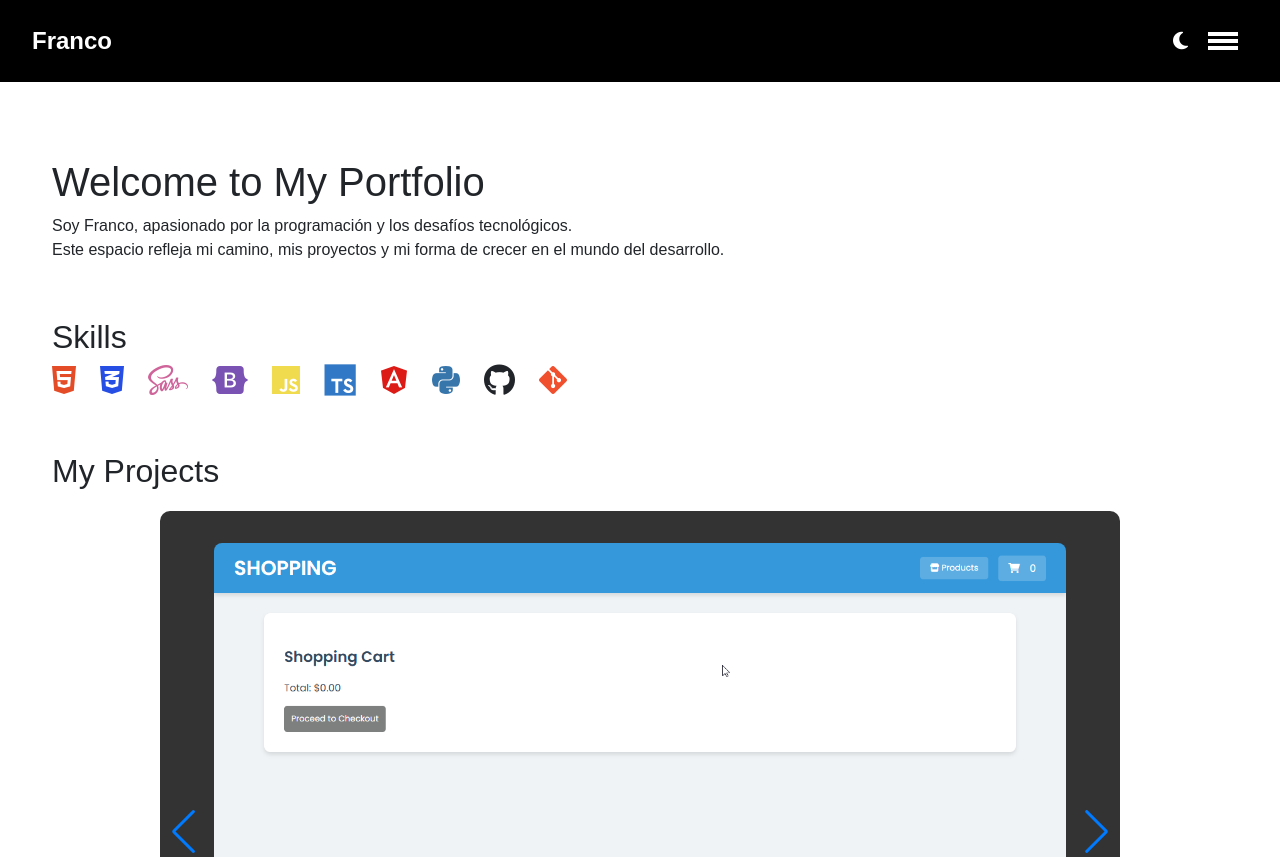
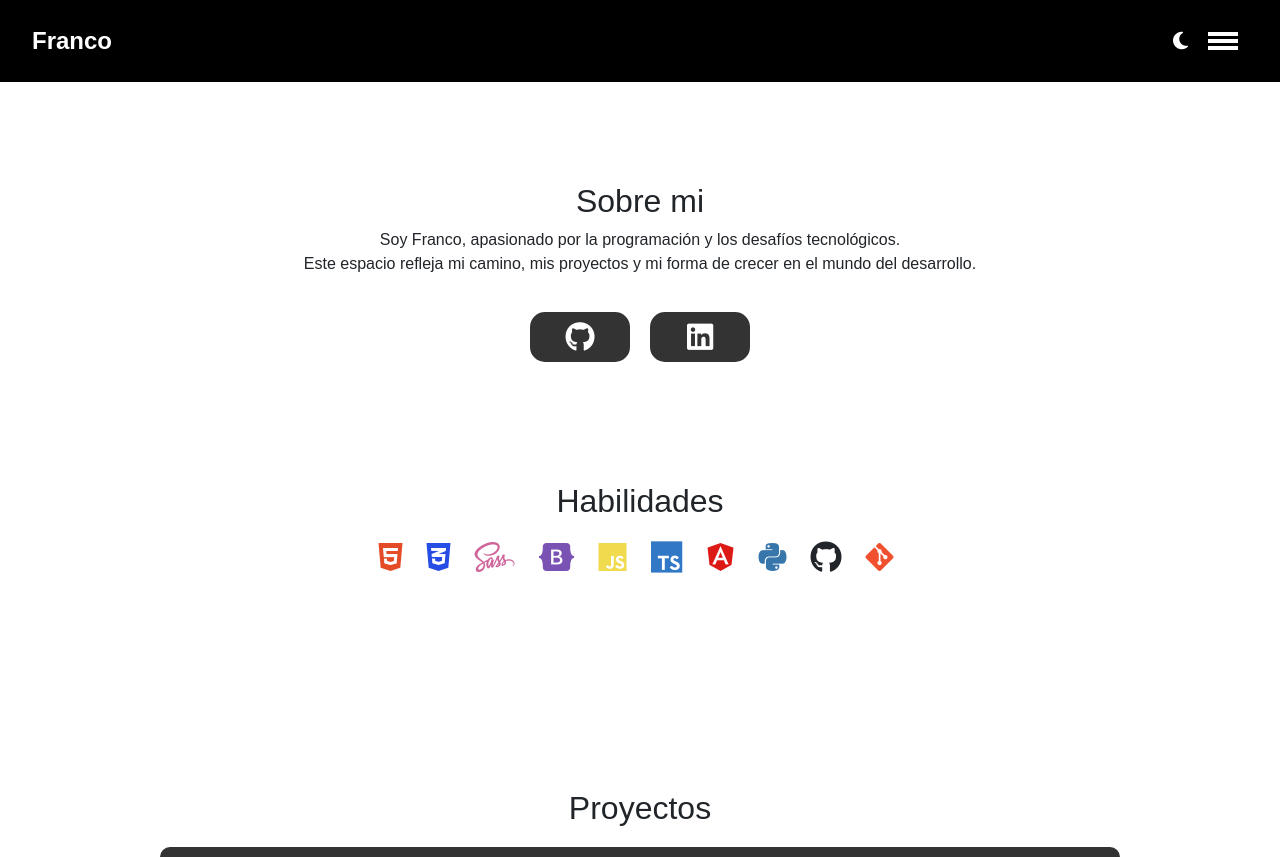
Before and after one commit to Franco-serra/portfolio, a plain HTML site: page index.html in a window 1280 px wide. Shown: the top 857 px of the page. Drawn offline with nearby package versions, Linux system fonts and the light colour scheme.

Commit message:
botones de git y linkedin y centralizado

```diff
--- a/index.html
+++ b/index.html
@@ -16,7 +16,7 @@
     />
     <link rel="stylesheet" href="https://cdn.jsdelivr.net/npm/swiper@11/swiper-bundle.min.css" />
     <link href="https://cdn.jsdelivr.net/gh/devicons/devicon@latest/devicon.min.css" rel="stylesheet">
-    <title>Mi Portfolio</title>
+    <title>Franco-Serra</title>
   </head>
   <body>
     <header>
@@ -34,28 +34,37 @@
     </header>
     <nav id="sidebar">
       <ul class="sidebar-container">
-        <li><a href="#home">Home</a></li>
-        <li><a href="#skills">Skills</a></li>
-        <li><a href="#projects">Projects</a></li>
-        <li><a href="#contact">Contact</a></li>
+        <li><a href="#home">Sobre mi</a></li>
+        <li><a href="#skills">Habilidades</a></li>
+        <li><a href="#projects">Proyectos</a></li>
+        <li><a href="#contact">Contacto</a></li>
       </ul>
     </nav>
     <main class="main" id="home">
       <section class="section-home">
+        <div class="home-content">
           <br>
-        <h1><span class="focus-text">Welcome to My Portfolio</span></h1>
-        <p><span class="focus-text">
-          Soy Franco, apasionado por la programación y los desafíos
-          tecnológicos. <br/>
+          <br>
+          <h2>Sobre mi</h2>
+          <p><span class="highlight">Soy Franco, apasionado por la programación y los desafíos
+          tecnológicos. </span><br>
           Este espacio refleja mi camino, mis proyectos y mi forma de crecer en
           el mundo del desarrollo.
+        </p>
+        <span class="social-buttons">
+          <a href="https://github.com/Franco-serra" target="_blank" class="btn-github">
+            <i class="fab fa-github"></i>
+          </a>
+          <a href="https://www.linkedin.com/in/franco-serra-129609297/" target="_blank" class="btn-linkedin">
+            <i class="fab fa-linkedin"></i>
+          </a>
         </span>
-        </p>
+        </div>
       </section>
+    <section class="section-skills" id="skills">
     <div id="skills">
-      <div class="section-skills">
         <div class="focus-text">
-        <h2>Skills</h2>
+        <h2>Habilidades</h2>
         <ul class="skills-list">
           <li><i class="fab fa-html5 html-icon"></i></li>
           <li><i class="fab fa-css3-alt css-icon"></i></li>
@@ -70,10 +79,10 @@
         </ul>
         </div>
       </div>
-    </div>
+    </section>
       <section id="projects" class="section-projects">
         <div class="focus-text">
-          <h2>My Projects</h2>
+          <h2>Proyectos</h2>
               <div class="swiper">
                 <div class="swiper-wrapper" id="swiper-wrapper"></div>
 
@@ -84,7 +93,7 @@
         </div>
       </section>
       <section id="contact" class="section-contact">
-        <h2>Contact Me</h2>
+        <h2>Contacto</h2>
       <form action="">
           <div class="form-group">
             <label for="name">Name</label>
--- a/script.js
+++ b/script.js
@@ -16,6 +16,7 @@ document.addEventListener("DOMContentLoaded", () => {
     {nombre:'Gestor De Alumnos y Cursos', imagen:'./assets/img/courses-students.png', tecnologias: ["html", "css","typescript","angular"],repositorio:'https://github.com/Franco-serra/angular-coder-entrega-final'},
     {nombre:'Gestor De Alumnos y Cursos', imagen:'./assets/img/users-students.png', tecnologias: ["html", "css","typescript","angular"], repositorio:'https://github.com/Franco-serra/angular-coder-entrega-final'}
   ];
+
 
   projects.forEach(p => {
     const card = document.createElement('div');
--- a/style.css
+++ b/style.css
@@ -65,27 +65,49 @@ main {
 }
 
 .section-home {
+  display: flex;
+  justify-content: center;
   grid-area: section-home;
   width: 100%;
   padding: 20px;
 }
 
 .section-skills {
+  display: flex;
+  justify-content: center;
   grid-area: section-skills;
   width: 100%;
-  padding: 20px;
+  padding-bottom: 100px;
+  padding-top: 100px;
+}
+
+.section-skills h2 {
+  text-align: center;
+  margin-bottom: 20px;
 }
 
 .section-projects {
   grid-area: section-projects;
   width: 100%;
-  padding: 20px;
+  padding-bottom: 100px;
+  padding-top: 100px;
+}
+
+.section-projects h2 {
+  text-align: center;
+  margin-bottom: 20px;
 }
 
 .section-contact {
   grid-area: section-contact;
   width: 100%;
-  padding: 20px;
+  padding-bottom: 100px;
+  padding-top: 100px;
+}
+
+.section-contact h2 {
+  text-align: center;
+  margin-bottom: 20px;
 }
 
 .logo {
@@ -229,6 +251,10 @@ main {
   font-size: 30px;
 }
 
+.fa-linkedin {
+  font-size: 30px;
+}
+
 .skills-list i {
   transition: transform 0.2s;
 }
@@ -318,3 +344,60 @@ main {
   padding: 10px;
   font-size: 32px;
 }
+
+
+.social-buttons {
+  display: flex;
+  justify-content: center;
+  align-items: center;
+  gap: 20px;
+  margin-top: 20px;
+}
+
+.btn-linkedin {
+  display: flex;
+  align-items: center;
+  justify-content: center;
+  background-color: #333;;
+  color: white;
+  width: 100px;
+  height: 50px;
+  padding: 10px 20px;
+  border-radius: 15px;
+  text-decoration: none;
+  font-size: 1rem;
+  transition: background-color 0.2s ease;
+}
+
+.btn-linkedin:hover {
+  background-color: #0a66c2;
+}
+
+.btn-github {
+  display: flex;
+  align-items: center;
+  justify-content: center;
+  background-color: #333;
+  color: white;
+  width: 100px;
+  max-width: 200px;
+  height: 50px;
+  padding: 10px 20px;
+  border-radius: 15px;
+  text-decoration: none;
+  font-size: 1rem;
+  transition: background-color 0.2s ease;
+}
+
+
+
+.btn-github:hover {
+  background-color: #f1502f;
+}
+
+.home-content {
+  display: flex;
+  flex-direction: column;
+  align-items: center;
+  text-align: center;
+}
```
Also changed, not shown: assets/img/Franco-removebg-preview.png (added). Lines whose indentation alone changed are shown as unchanged.
